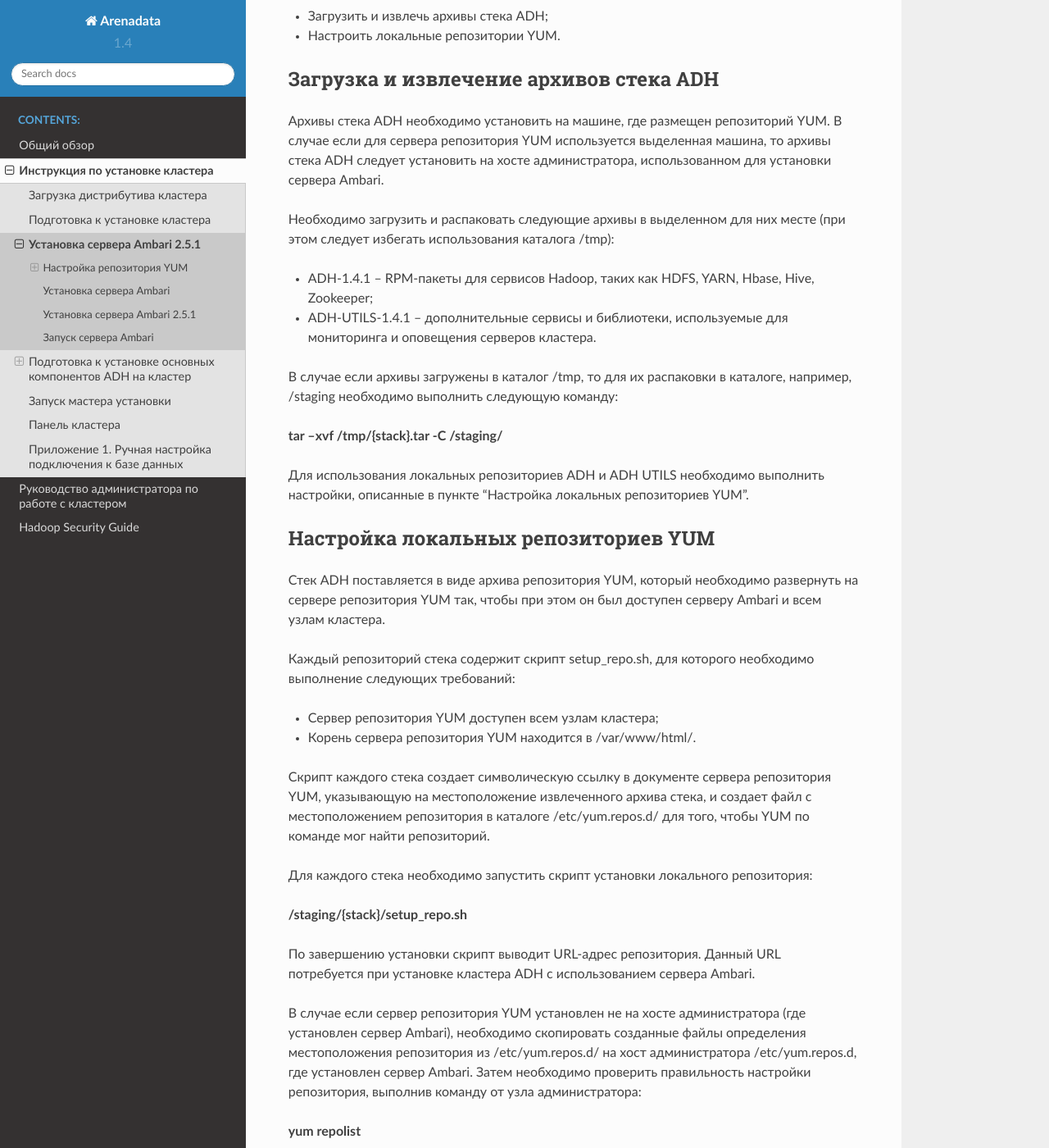
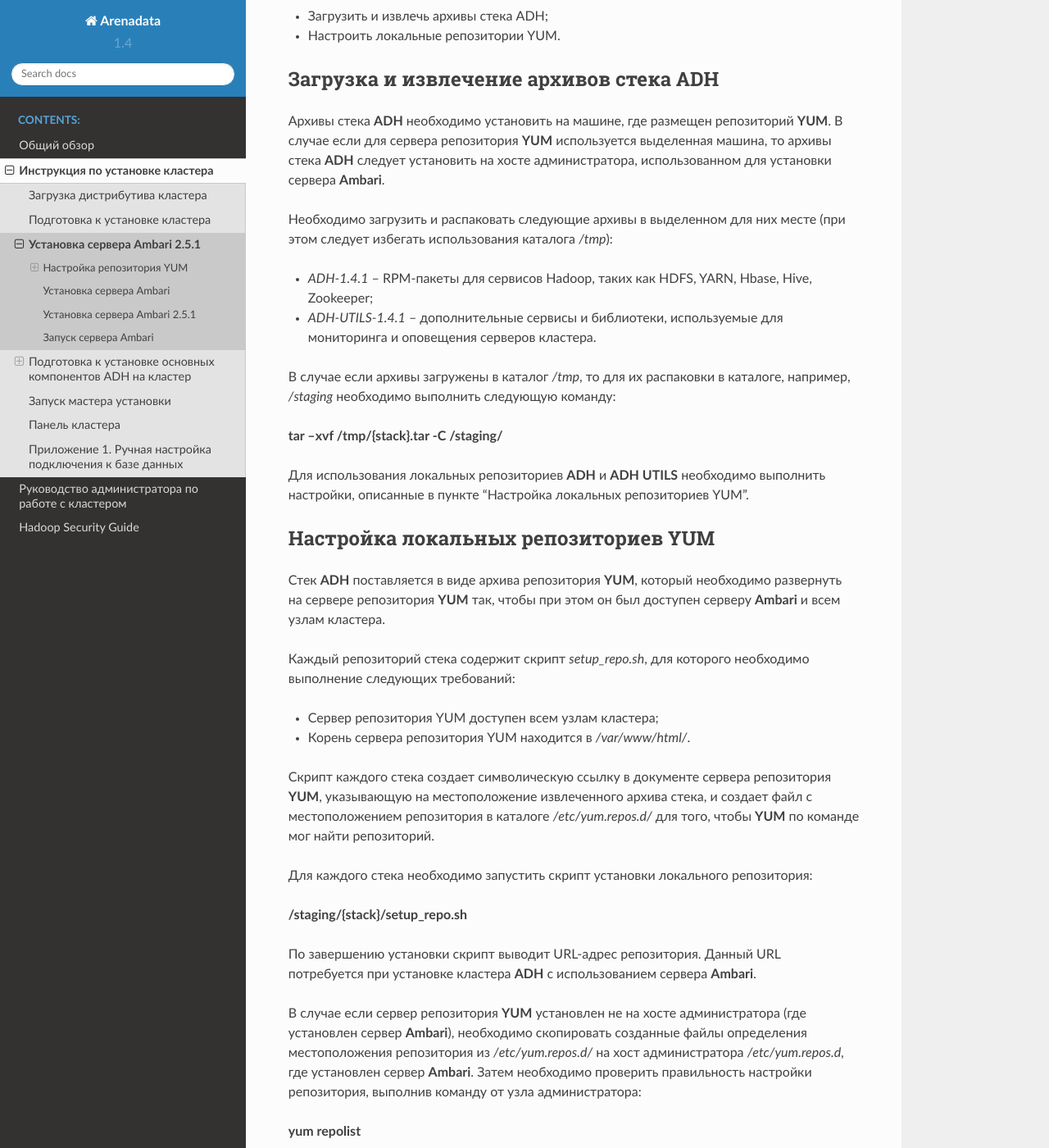
Before and after one commit to arenadata/docs_adps, a Sphinx documentation site: the page built from source/install/install.rst, in a window 1280 px wide and 1400 px high, scrolled down 5226 px. Shown: the whole window at 82% size. Built offline with Sphinx 7.4.7 and the Read the Docs theme 2.0.0, drawn with Linux system fonts in a browser that asks for light colours; some of the changed text lies outside the part shown.

```diff
--- a/source/install/install.rst
+++ b/source/install/install.rst
@@ -2,7 +2,7 @@
 ==============================
 
 
-Установка сервера Ambari 2.5.1 проходит в несколько этапов:
+Установка сервера **Ambari 2.5.1** проходит в несколько этапов:
 
 
 + Настройка репозитория YUM;
@@ -16,7 +16,7 @@
 
 
 
-Установка сервера Ambari выполняется с помощью пакетного менеджера YUM
+Установка сервера **Ambari** выполняется с помощью пакетного менеджера **YUM**
 из репозитория, содержащего соответствующий пакет. При этом
 допускается использование как удаленного репозитория, доступного через
 сеть Интернет, так и размещенного в локальной сети кластера (например,
@@ -30,8 +30,8 @@
 
 
 Настройка удаленного репозитория не отличается от настройки любого
-дополнительного репозитория YUM. Для добавления репозитория необходимо
-выполнить от имени root команду:
+дополнительного репозитория **YUM**. Для добавления репозитория необходимо
+выполнить от имени *root* команду:
 
 :command:`yum-config-manager –-add-repo <URL репозитория Ambari>/ambary.repo`
 
@@ -39,9 +39,9 @@
 Настройка локального репозитория YUM
 ^^^^^^^^^^^^^^^^^^^^^^^^^^^^^^^^^^^^
 
-Для настройки нового сервера репозитория YUM необходим веб-сервер
-httpd. Следует убедиться, что сервер httpd запускается на хосте,
-который служит в качестве репозитория YUM:
+Для настройки нового сервера репозитория **YUM** необходим веб-сервер
+*httpd*. Следует убедиться, что сервер *httpd* запускается на хосте,
+который служит в качестве репозитория **YUM**:
 
 :command:`service httpd status`
 
@@ -58,15 +58,15 @@ httpd. Следует убедиться, что сервер httpd запуск
 ~~~~~~~~~~~~~~~~~~~~~~~~~~~~~~~~
 
 
-Для извлечения архивов для стеков Ambari и ADH рекомендуется
+Для извлечения архивов для стеков **Ambari** и **ADH** рекомендуется
 использовать промежуточный каталог.
 
-Каждый архив представляет собой архивный репозиторий YUM и имеет
-скрипт setup_repo.sh, создающий ссылку из корня документа httpd server
-/var /www /html в каталог, из которого извлекается архив. Необходимо,
+Каждый архив представляет собой архивный репозиторий **YUM** и имеет
+скрипт *setup_repo.sh*, создающий ссылку из корня документа *httpd* *server
+/var /www /html* в каталог, из которого извлекается архив. Необходимо,
 чтобы промежуточный каталог и все верхнеуровневые каталоги были
-читаемыми и доступными пользователю, выполняющему процесс httpd
-(Apache), а лучше сделать их доступными для всех пользователей
+читаемыми и доступными пользователю, выполняющему процесс *httpd*
+(**Apache**), а лучше сделать их доступными для всех пользователей
 кластера:
 
 :command:`mkdir /staging`
@@ -78,20 +78,20 @@ httpd. Следует убедиться, что сервер httpd запуск
 Загрузка и распаковка архива Ambari
 ~~~~~~~~~~~~~~~~~~~~~~~~~~~~~~~~~~~
 
-Arenadata Ambari поставляется как архив репозитория YUM, который
-необходимо извлечь на сервер репозитория YUM.
+**Arenadata Ambari** поставляется как архив репозитория **YUM**, который
+необходимо извлечь на сервер репозитория **YUM**.
 
-На узел, который используется в качестве репозитория YUM, необходимо
-загрузить архив Ambari 2.5.1 в ранее созданный
+На узел, который используется в качестве репозитория **YUM**, необходимо
+загрузить архив **Ambari 2.5.1** в ранее созданный
 промежуточный каталог, или в каталоге
-/etc/yum.repos.d/ разместить repo-файл https://storage.googleapis.com
-/arenadata-repo/ADH/1.4.1/centos7/ ambari.repo.
+*/etc/yum.repos.d/* разместить repo-файл https://storage.googleapis.com
+*/arenadata-repo/ADH/1.4.1/centos7/ ambari.repo*.
 
 Необходимо убедиться, что все родительские каталоги до промежуточного
-имеют доступ r + х для всех пользователей, поскольку данный каталог
-будет использоваться для создания локального репозитория YUM.
+имеют доступ *r + х* для всех пользователей, поскольку данный каталог
+будет использоваться для создания локального репозитория **YUM**.
 
-После загрузки Ambari 2.5.1 необходимо извлечь архив в промежуточный
+После загрузки **Ambari 2.5.1** необходимо извлечь архив в промежуточный
 каталог. Например:
 
 :command:`tar -xzf /staging/AMBARI-2.5.1.tar -C /staging/`
@@ -100,23 +100,23 @@ Arenadata Ambari поставляется как архив репозитори
 Настройка локального репозитория YUM
 ~~~~~~~~~~~~~~~~~~~~~~~~~~~~~~~~~~~~
 
-Для настройки локального репозитория YUM необходимо на хосте,
-используемом в качестве репозитория YUM, выполнить скрипт
-setup_repo.sh, входящий в состав архива Ambari:
+Для настройки локального репозитория **YUM** необходимо на хосте,
+используемом в качестве репозитория **YUM**, выполнить скрипт
+*setup_repo.sh*, входящий в состав архива **Ambari**:
 
 :command:`/staging/AMBARI-2.5.1/setup_repo.sh`
 
-В скрипте предполагается, что в корневом каталоге YUM репозитория веб-
-сервер устанавливает /var /www /html и создает ссылку ambari-<версия>,
+В скрипте предполагается, что в корневом каталоге **YUM** репозитория веб-
+сервер устанавливает */var /www /html* и создает ссылку *ambari-<версия>*,
 указывающую на извлеченный архив.
 
-Необходимо убедиться, что репозиторий YUM доступен на веб-сервере YUM:
+Необходимо убедиться, что репозиторий **YUM** доступен на веб-сервере **YUM**:
 
 :command:`curl http://localhost/AMBARI-2.5.1/repodata/repomd.xml`
 
-Скрипт также создает определенный репозиторий Ambari и помещает его в
-файл /etc/yum.repos.d/ambari.repo. Данный файл должен быть доступен на
-хосте администратора, где будет установлен сервер Ambari.
+Скрипт также создает определенный репозиторий **Ambari** и помещает его в
+файл */etc/yum.repos.d/ambari.repo*. Данный файл должен быть доступен на
+хосте администратора, где будет установлен сервер **Ambari**.
 
 .. important:: Репозиторий Ambari YUM должен быть доступен для всех узлов кластера
 
@@ -130,22 +130,22 @@ http://<yum.repo.fqdn>/AMBARI-2.5.1
 ------------------------
 
 
-Сервер Ambari устанавливается из RPM по команде YUM:
+Сервер **Ambari** устанавливается из **RPM** по команде **YUM**:
 
 :command:`yum install ambari-server`
 
-Данная команда устанавливает сервер Ambari, являющийся сервером веб-
-приложений, на порт 8080. Также устанавливает иснтанс сервера
-PostgreSQL на порт 5432.
+Данная команда устанавливает сервер **Ambari**, являющийся сервером веб-
+приложений, на порт *8080*. Также устанавливает иснтанс сервера
+**PostgreSQL** на порт *5432*.
 
 
 Установка сервера Ambari 2.5.1
 ------------------------------
 
 
-Сервер Ambari необходимо настроить для корректной работы.
+Сервер **Ambari** необходимо настроить для корректной работы.
 
-В случае если инстанс PostgreSQL настроен на порт по умолчанию,
+В случае если инстанс **PostgreSQL** настроен на порт по умолчанию,
 следует выполнить следующую команду:
 
 :command:`ambari-server setup`
@@ -154,23 +154,23 @@ PostgreSQL на порт 5432.
 параметры:
 
 
-+ Учетная запись пользователя – для запуска Ambari-сервера можно
++ *Учетная запись пользователя* – для запуска Ambari-сервера можно
   выбрать любую учетную запись (необязательно выполнять вход от
   администратора). В случае если пользователя не существует, он
   создается автоматически;
-+ Java JDK – для загрузки Oracle JDK 1.7 необходимо ввести значение
-  2 и принять лицензию Oracle JDK для загрузки файлов из Oracle. При
++ *Java JDK* – для загрузки Oracle JDK 1.7 необходимо ввести значение
+  *2* и принять лицензию Oracle JDK для загрузки файлов из Oracle. При
   этом установка JDK выполняется автоматически;
-+ База данных – выбор базы данных:
++ *База данных* – выбор базы данных:
 
   :command:`Enter advanced database configuration`
 
-  В командной строке необходимо ответить n или y:
+  В командной строке необходимо ответить *n* или *y*:
 
 
-    + n – для использования с Ambari стандартной встроенной базы данных PostgreSQL. По умолчанию для базы данных PostgreSQL устанавливается имя ambari и логин / пароль принимают значения ambari / bigdata.
+    + *n* – для использования с Ambari стандартной встроенной базы данных PostgreSQL. По умолчанию для базы данных PostgreSQL устанавливается имя "ambari" и логин / пароль принимают значения *ambari / bigdata*.
 
-    + y – при необходимости использования с Ambari уже существующей базы данных PostgreSQL, MySQL или Oracle вместо предлагаемой по умолчанию. Далее для выбранной базы данных необходимо указать параметры подключения (см. Приложение 1.).
+    + *y* – при необходимости использования с Ambari уже существующей базы данных PostgreSQL, MySQL или Oracle вместо предлагаемой по умолчанию. Далее для выбранной базы данных необходимо указать параметры подключения (см. Приложение 1.).
 
 
 
@@ -178,7 +178,7 @@ PostgreSQL на порт 5432.
 ---------------------
 
 
-После установки сервера Ambari запуск его осуществляется по команде:
+После установки сервера **Ambari** запуск его осуществляется по команде:
 
 :command:`ambari-server start`
 
@@ -190,22 +190,22 @@ PostgreSQL на порт 5432.
 
 :command:`ambari-server stop`
 
-Сервер Ambari доступен на порту 8080. По умолчанию для него
+Сервер **Ambari** доступен на порту *8080*. По умолчанию для него
 установлена следующая учетная запись:
 
-  User: admin
+  User: *admin*
 
-  Password: admin
+  Password: *admin*
 
 .. important:: Рекомендуется сменить пароль после первого входа в систему
 
-Для входа в веб-интерфейс Ambari необходимо в адресной строке браузера
+Для входа в веб-интерфейс **Ambari** необходимо в адресной строке браузера
 указать адрес сервера:
 
 http://<адрес сервера>:8080
 
 При этом запрашивается логин и пароль. После авторизации открывается
-веб-интерфейс Ambari.
+веб-интерфейс **Ambari**.
 
 .. _install_pic6:
 
@@ -218,17 +218,17 @@ http://<адрес сервера>:8080
 ==========================================================
 
 
-Основные компоненты ADH устанавливаются из репозиториев YUM, которые
+Основные компоненты **ADH** устанавливаются из репозиториев **YUM**, которые
 определяются при первичной настройке кластера. Как и в случае
-репозитория Ambari, допускается использование удаленных и локальных
+репозитория **Ambari**, допускается использование удаленных и локальных
 репозиториев.
 
-Удаленные репозитории уже заданы в Ambari как предлагаемые по
+Удаленные репозитории уже заданы в **Ambari** как предлагаемые по
 умолчанию, для их настройки и использования не требуется
 дополнительных действий.
 
 Для настройки локальных репозиториев необходимо выполнить действия,
-аналогичные настройке локального репозитория Ambari:
+аналогичные настройке локального репозитория **Ambari**:
 
 
 + Загрузить и извлечь архивы стека ADH;
@@ -240,27 +240,27 @@ http://<адрес сервера>:8080
 ---------------------------------------
 
 
-Архивы стека ADH необходимо установить на машине, где размещен
-репозиторий YUM. В случае если для сервера репозитория YUM
-используется выделенная машина, то архивы стека ADH следует установить
-на хосте администратора, использованном для установки сервера Ambari.
+Архивы стека **ADH** необходимо установить на машине, где размещен
+репозиторий **YUM**. В случае если для сервера репозитория **YUM**
+используется выделенная машина, то архивы стека **ADH** следует установить
+на хосте администратора, использованном для установки сервера **Ambari**.
 
 Необходимо загрузить и распаковать следующие архивы в выделенном для
-них месте (при этом следует избегать использования каталога /tmp):
+них месте (при этом следует избегать использования каталога */tmp*):
 
 
-+ ADH-1.4.1 – RPM-пакеты для сервисов Hadoop, таких как HDFS, YARN,
++ *ADH-1.4.1* – RPM-пакеты для сервисов Hadoop, таких как HDFS, YARN,
   Hbase, Hive, Zookeeper;
-+ ADH-UTILS-1.4.1 – дополнительные сервисы и библиотеки,
++ *ADH-UTILS-1.4.1* – дополнительные сервисы и библиотеки,
   используемые для мониторинга и оповещения серверов кластера.
 
 
-В случае если архивы загружены в каталог /tmp, то для их распаковки в
-каталоге, например, /staging необходимо выполнить следующую команду:
+В случае если архивы загружены в каталог */tmp*, то для их распаковки в
+каталоге, например, */staging* необходимо выполнить следующую команду:
 
 :command:`tar –xvf /tmp/{stack}.tar -C /staging/`
 
-Для использования локальных репозиториев ADH и ADH UTILS необходимо
+Для использования локальных репозиториев **ADH** и **ADH UTILS** необходимо
 выполнить настройки, описанные в пункте "Настройка локальных репозиториев YUM".
 
 
@@ -268,22 +268,22 @@ http://<адрес сервера>:8080
 ------------------------------------
 
 
-Стек ADH поставляется в виде архива репозитория YUM, который
-необходимо развернуть на сервере репозитория YUM так, чтобы при этом
-он был доступен серверу Ambari и всем узлам кластера.
+Стек **ADH** поставляется в виде архива репозитория **YUM**, который
+необходимо развернуть на сервере репозитория **YUM** так, чтобы при этом
+он был доступен серверу **Ambari** и всем узлам кластера.
 
-Каждый репозиторий стека содержит скрипт setup_repo.sh, для которого
+Каждый репозиторий стека содержит скрипт *setup_repo.sh*, для которого
 необходимо выполнение следующих требований:
 
 
 + Сервер репозитория YUM доступен всем узлам кластера;
-+ Корень сервера репозитория YUM находится в /var/www/html/.
++ Корень сервера репозитория YUM находится в */var/www/html/*.
 
 
 Скрипт каждого стека создает символическую ссылку в документе сервера
-репозитория YUM, указывающую на местоположение извлеченного архива
+репозитория **YUM**, указывающую на местоположение извлеченного архива
 стека, и создает файл с местоположением репозитория в каталоге
-/etc/yum.repos.d/ для того, чтобы YUM по команде мог найти
+*/etc/yum.repos.d/* для того, чтобы **YUM** по команде мог найти
 репозиторий.
 
 Для каждого стека необходимо запустить скрипт установки локального
@@ -292,14 +292,14 @@ http://<адрес сервера>:8080
 :command:`/staging/{stack}/setup_repo.sh`
 
 По завершению установки скрипт выводит URL-адрес репозитория. Данный
-URL потребуется при установке кластера ADH с использованием сервера
-Ambari.
+URL потребуется при установке кластера **ADH** с использованием сервера
+**Ambari**.
 
-В случае если сервер репозитория YUM установлен не на хосте
-администратора (где установлен сервер Ambari), необходимо скопировать
+В случае если сервер репозитория **YUM** установлен не на хосте
+администратора (где установлен сервер **Ambari**), необходимо скопировать
 созданные файлы определения местоположения репозитория из
-/etc/yum.repos.d/ на хост администратора /etc/yum.repos.d, где
-установлен сервер Ambari. Затем необходимо проверить правильность
+*/etc/yum.repos.d/* на хост администратора */etc/yum.repos.d*, где
+установлен сервер **Ambari**. Затем необходимо проверить правильность
 настройки репозитория, выполнив команду от узла администратора:
 
 :command:`yum repolist`
```
